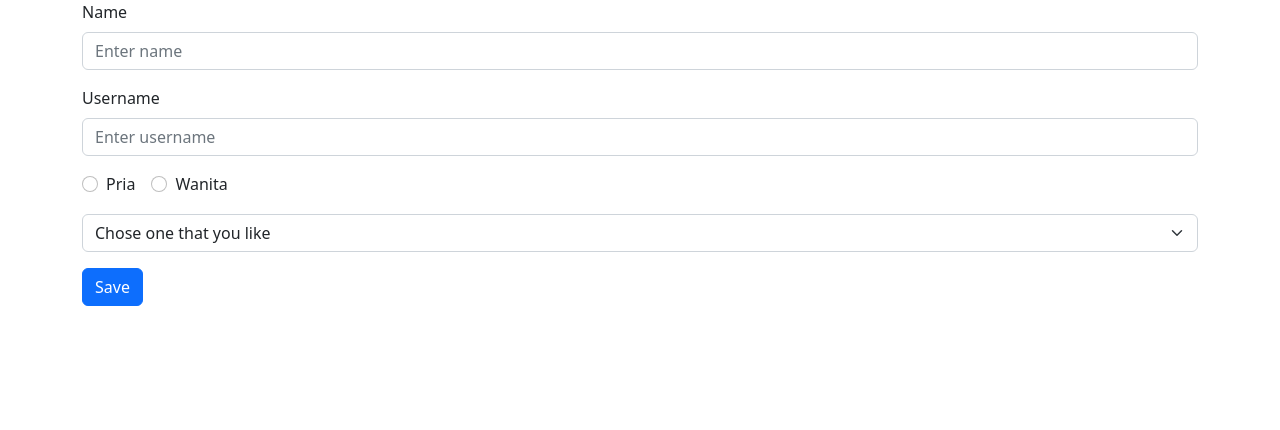
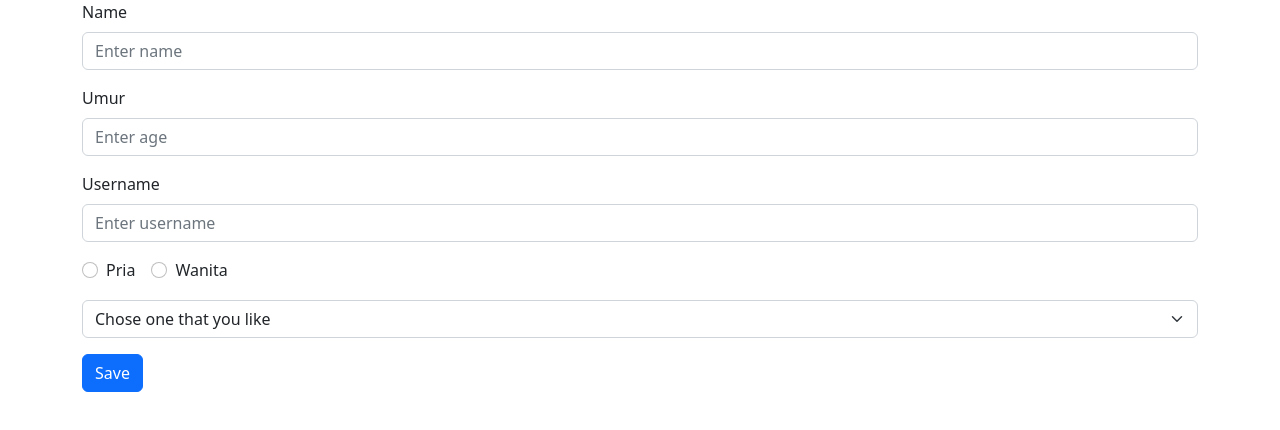
Before and after one commit to rianhz/MOVIES-API-TMDB-, a React (Create React App) app: page / in a window 1280 px wide. Shown: the top 430 px of the page. Built offline with nearby package versions, Linux system fonts and the light colour scheme.

Commit message:
form validation

```diff
--- a/src/materi/formValidation/components/InputUser.jsx
+++ b/src/materi/formValidation/components/InputUser.jsx
@@ -7,6 +7,10 @@ const InputUser = ({ handleChange, handleSubmit }) => {
       <Form.Group className='mb-3'>
         <Form.Label>Name</Form.Label>
         <Form.Control name='nama' type='text' placeholder='Enter name' onChange={handleChange} />
+      </Form.Group>
+      <Form.Group className='mb-3'>
+        <Form.Label>Umur</Form.Label>
+        <Form.Control name='umur' type='number' placeholder='Enter age' onChange={handleChange} />
       </Form.Group>
       <Form.Group className='mb-3'>
         <Form.Label>Username</Form.Label>
--- a/src/materi/formValidation/index.jsx
+++ b/src/materi/formValidation/index.jsx
@@ -4,19 +4,38 @@ import { Container } from 'react-bootstrap';
 import InputUser from './components/InputUser';
 
 const MyForm = () => {
-  const [user, setUser] = useState({ nama: '', username: '', gender: '', skill: '' });
+  const [users, setUsers] = useState([]);
+  const [user, setUser] = useState({ nama: '', umur: 0, username: '', gender: '', skill: '' });
 
   const handleChange = (e) => {
     let data = { ...user };
 
     data[e.target.name] = e.target.value;
     setUser(data);
-    console.log(data);
   };
 
   const handleSubmit = (e) => {
     e.preventDefault();
-    alert(`nama : ${user.nama} \nrole : ${user.username} \ngender : ${user.gender} \nlove : ${user.skill}`);
+
+    const data = { ...user };
+
+    let nama = data.nama;
+    let umur = data.umur;
+    let username = data.username;
+
+    if (username.length < 5 || nama.length < 5 || umur === 0) {
+      if (nama.length < 5) {
+        alert('nama harus lebih dari 5 karakter');
+      }
+      if (username.length < 1) {
+        alert('username harus lebih dari 5 karakter!');
+      }
+      if (umur === 0) {
+        alert('umur tidak boleh kosong');
+      }
+    } else {
+      alert(`nama : ${user.nama} \numur : ${user.umur} \nrole : ${user.username} \ngender : ${user.gender} \nlove : ${user.skill}`);
+    }
   };
   return (
     <Container>
```
